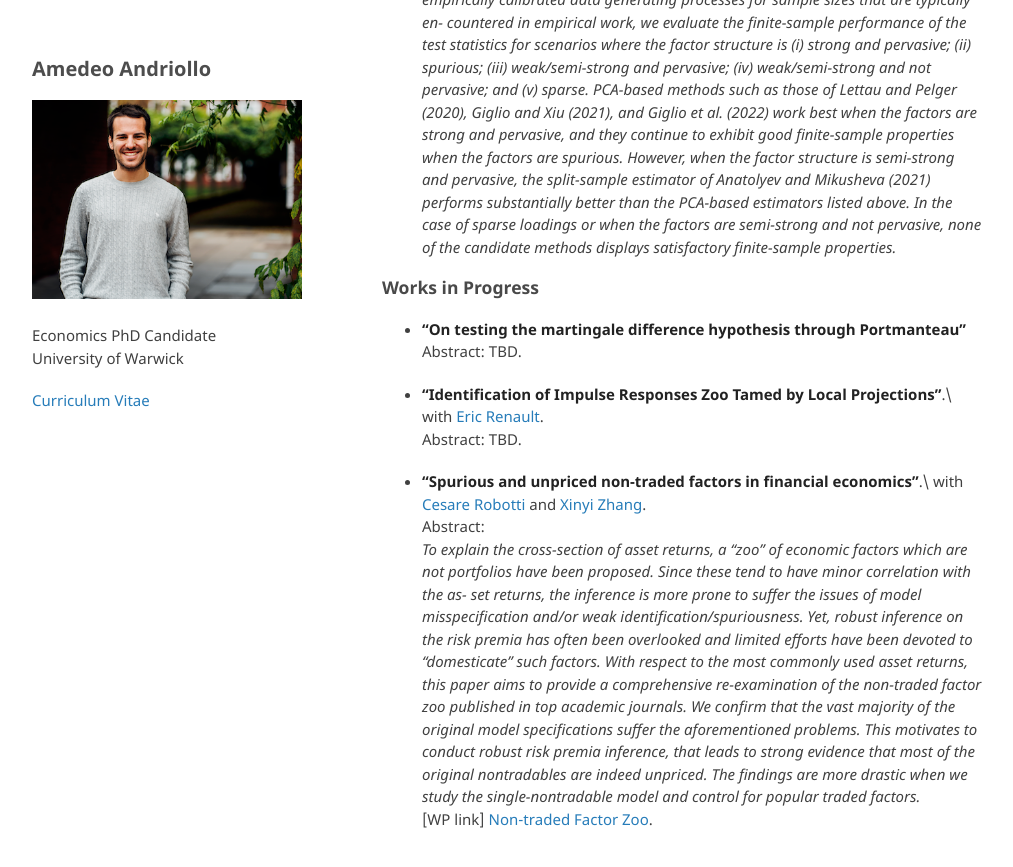
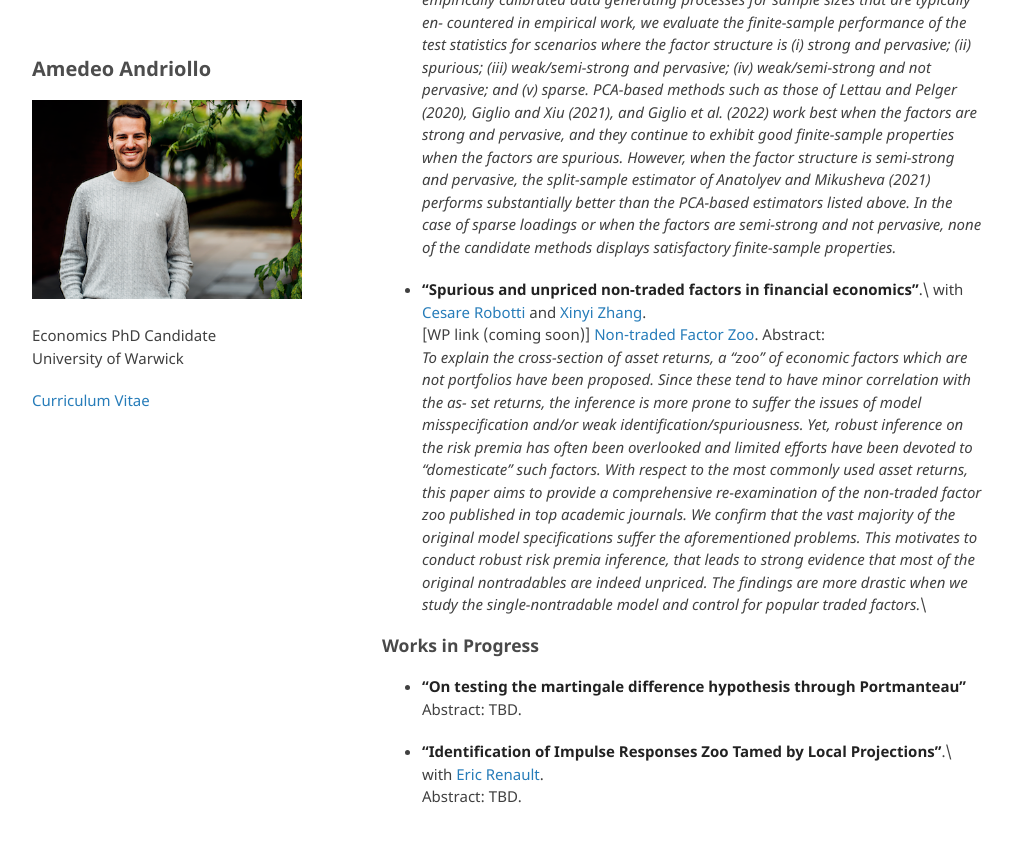
Before and after one commit to amandri/amandri.github.io, a Jekyll site: the page built from index.md, in a window 1280 px wide and 900 px high, scrolled down 613 px. Shown: the top 867 px of the window, without its empty margins (133-1146 px from the left). Built offline with Jekyll 4.4.1, drawn with Linux system fonts in a browser that asks for light colours; the repository's description, which GitHub fills in, is left out; our own code applies the rules of GitHub Pages for plain Markdown files; some of the changed lines change nothing that is shown.

Commit message:
Update index.md

```diff
--- a/index.md
+++ b/index.md
@@ -25,16 +25,9 @@
 Abstract: \
 *We study the size and power properties of t-tests of parameter restrictions for newly- designed methods that aim at reliably estimating risk premia in linear asset pricing models when the cross-sectional dimension is large. By simulating a variety of empirically calibrated data generating processes for sample sizes that are typically en- countered in empirical work, we evaluate the finite-sample performance of the test statistics for scenarios where the factor structure is (i) strong and pervasive; (ii) spurious; (iii) weak/semi-strong and pervasive; (iv) weak/semi-strong and not pervasive; and (v) sparse. PCA-based methods such as those of Lettau and Pelger (2020), Giglio and Xiu (2021), and Giglio et al. (2022) work best when the factors are strong and pervasive, and they continue to exhibit good finite-sample properties when the factors are spurious. However, when the factor structure is semi-strong and pervasive, the split-sample estimator of Anatolyev and Mikusheva (2021) performs substantially better than the PCA-based estimators listed above. In the case of sparse loadings or when the factors are semi-strong and not pervasive, none of the candidate methods displays satisfactory finite-sample properties.*
 
-### Works in Progress
-
-- **"On testing the martingale difference hypothesis through Portmanteau"** \
-  Abstract: TBD.
-
-- **"Identification of Impulse Responses Zoo Tamed by Local Projections"**.\ with [Eric Renault](https://warwick.ac.uk/fac/soc/economics/staff/emrrenault/#).\
-  Abstract: TBD.
-
 - **"Spurious and unpriced non-traded factors in financial economics"**.\
 with [Cesare Robotti](https://www.cesarerobotti.com) and [Xinyi Zhang](https://warwick.ac.uk/fac/soc/wbs/subjects/finance/faculty1/phd_students/xinyi-zhang/). \
+[WP link (coming soon)] [Non-traded Factor Zoo](https://www.dropbox.com/scl/fi/iy83j3wae7k4pp1k6gxa7/all_nontraded.xlsx?rlkey=8wl8ym9ygqgz91v4krchj03y3&dl=0).
 Abstract: \
 *To explain the cross-section of asset returns, a “zoo” of economic factors which are not
 portfolios have been proposed. Since these tend to have minor correlation with the as-
@@ -45,4 +38,11 @@
 academic journals. We confirm that the vast majority of the original model specifications suffer the aforementioned problems. This motivates to conduct robust risk premia inference, that leads to strong evidence that most of the original nontradables are
 indeed unpriced. The findings are more drastic when we study the single-nontradable
 model and control for popular traded factors.*\
-[WP link] [Non-traded Factor Zoo](https://www.dropbox.com/scl/fi/iy83j3wae7k4pp1k6gxa7/all_nontraded.xlsx?rlkey=8wl8ym9ygqgz91v4krchj03y3&dl=0).
+
+### Works in Progress
+
+- **"On testing the martingale difference hypothesis through Portmanteau"** \
+  Abstract: TBD.
+
+- **"Identification of Impulse Responses Zoo Tamed by Local Projections"**.\ with [Eric Renault](https://warwick.ac.uk/fac/soc/economics/staff/emrrenault/#).\
+  Abstract: TBD.
```
